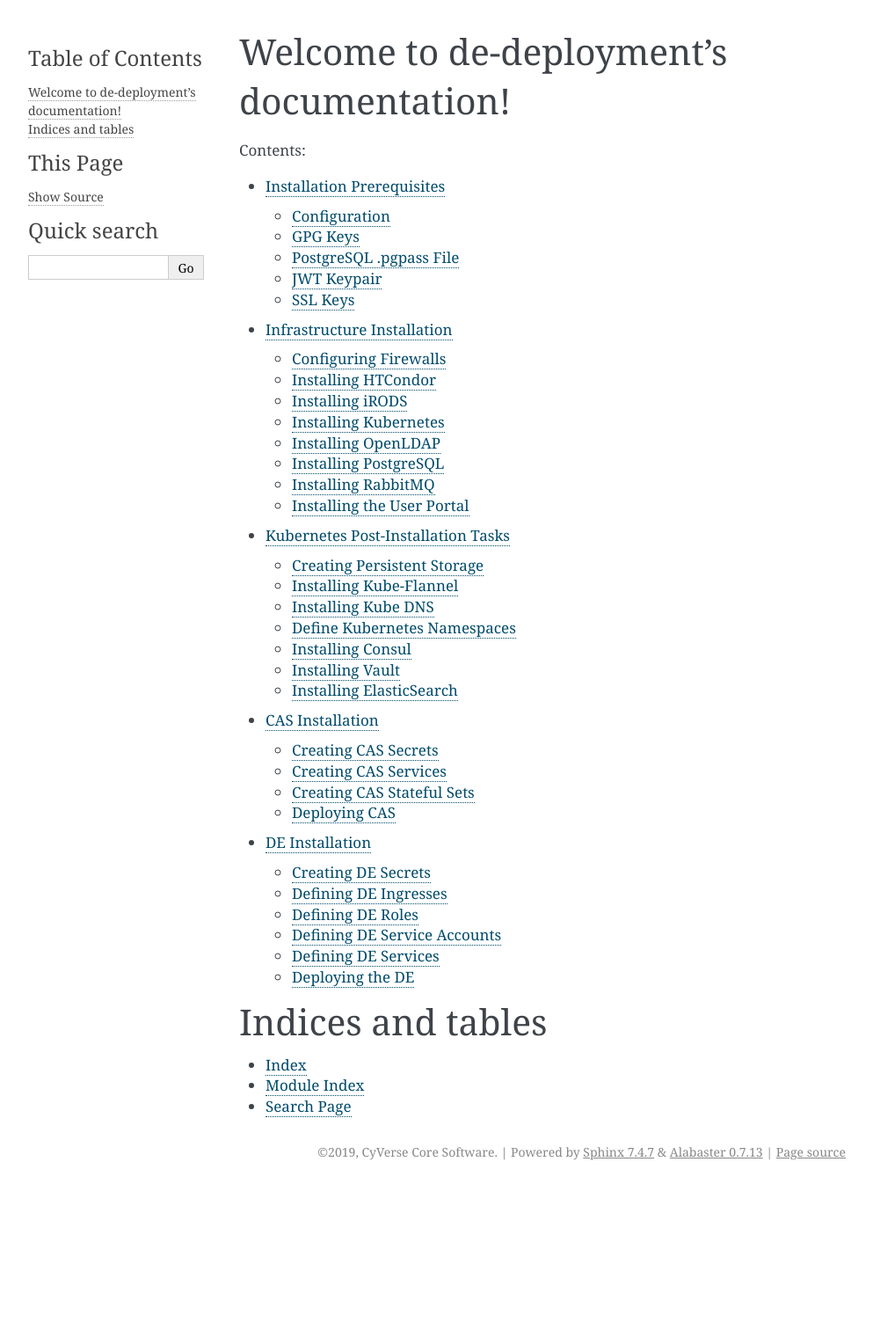
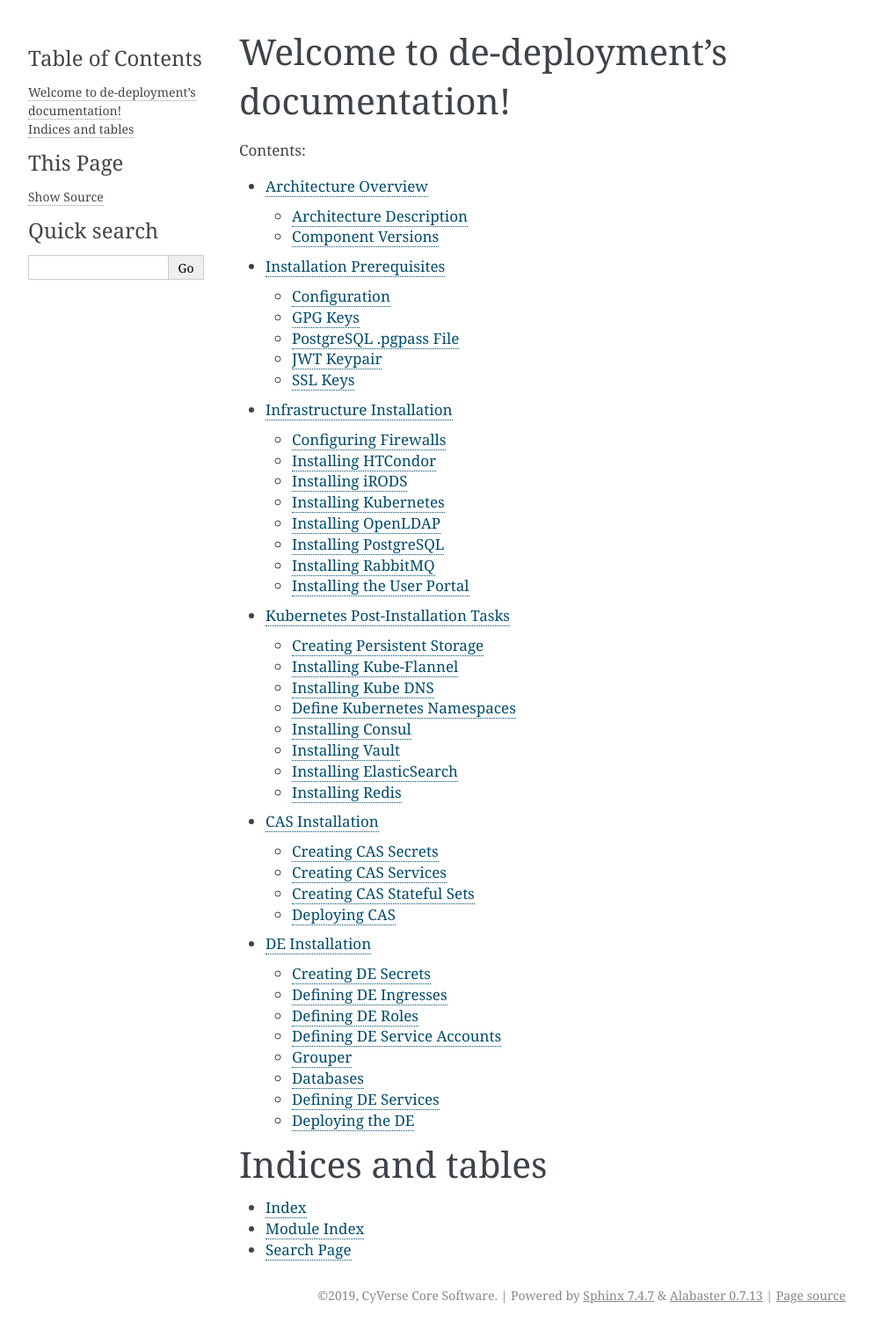
Before and after one commit to slr71/de-deployment, a Sphinx documentation site: the page built from docs/index.rst, in a window 1280 px wide. Shown: the whole page at 88% size, without its empty margins (148-1141 px from the left). Built offline with Sphinx 7.4.7, drawn with Linux system fonts in a browser that asks for light colours; before the commit the page ends 1349 px from its top, so only the background shows below that.

Commit message:
added more skeleton documentation

```diff
--- /dev/null
+++ b/docs/de/databases.rst
@@ -0,0 +1,2 @@
+Databases
+=========
--- /dev/null
+++ b/docs/de/grouper.rst
@@ -0,0 +1,2 @@
+Grouper
+=======
--- a/docs/index.rst
+++ b/docs/index.rst
@@ -10,6 +10,7 @@
    :maxdepth: 2
    :caption: Contents:
 
+   overview
    prerequisites
    infrastructure
    k8s-post-install
--- a/docs/k8s-post-install.rst
+++ b/docs/k8s-post-install.rst
@@ -12,3 +12,4 @@
    k8s-post-install/consul
    k8s-post-install/vault
    k8s-post-install/elasticsearch
+   k8s-post-install/redis
--- /dev/null
+++ b/docs/k8s-post-install/redis.rst
@@ -0,0 +1,2 @@
+Installing Redis
+================
--- /dev/null
+++ b/docs/overview.rst
@@ -0,0 +1,9 @@
+Architecture Overview
+=====================
+
+.. toctree::
+   :maxdepth: 2
+   :caption: Contents:
+
+   overview/description
+   overview/component-versions
--- /dev/null
+++ b/docs/overview/component-versions.rst
@@ -0,0 +1,2 @@
+Component Versions
+==================
--- /dev/null
+++ b/docs/overview/description.rst
@@ -0,0 +1,2 @@
+Architecture Description
+========================
```
Also changed, not shown: docs/de.rst (+8 -6 lines).
